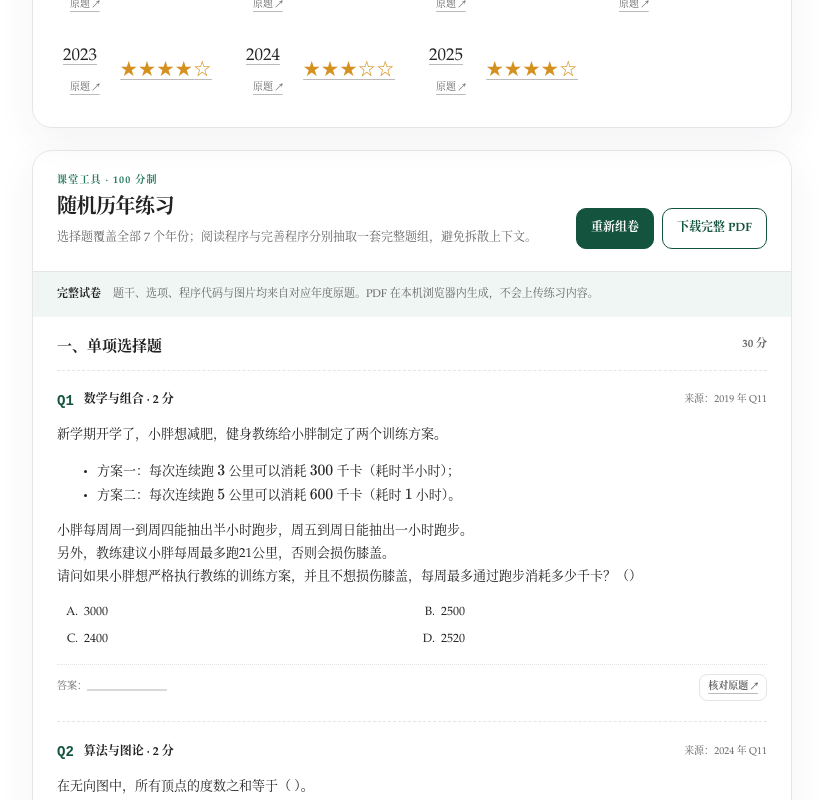
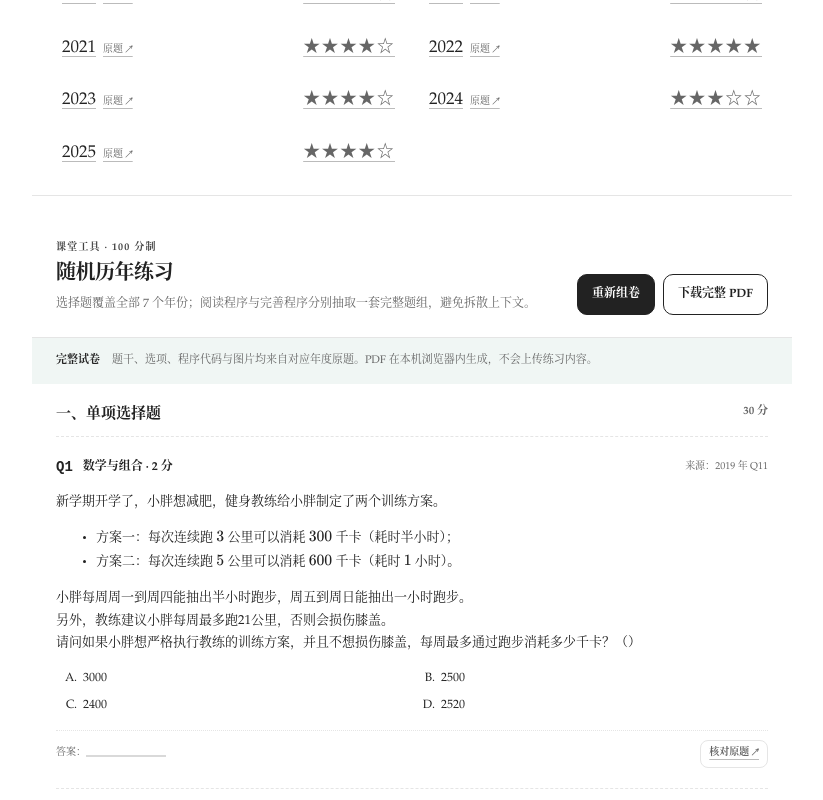
Before and after one commit to ShAn3003/shan3003.github.io, a Next.js app: page /csp-j in a window 1280 px wide. Shown: the part 680-1480 px from the top of the page, without its empty margins (228-1051 px from the left). Built offline with nearby package versions, Linux system fonts and the light colour scheme.

Commit message:
Align merged study pages with minimal site theme

```diff
--- a/app/globals.css
+++ b/app/globals.css
@@ -1,5 +1,9 @@
 :root {
   color-scheme: light;
+  --bg: #fff;
+  --surface: #fff;
+  --surface-solid: #fff;
+  --accent-dark: #333;
   --ink: #222;
   --muted: #666;
   --line: #e5e5e5;
@@ -394,3 +398,35 @@ body:has(.post) > .site-footer { display: none; }
   .memory-grid li, .memory-grid h3 { color: #111; }
   .memory-trap, .memory-mnemonic { color: #222; background: #f3f3f3; }
 }
+
+/* Keep the newly merged study tools consistent with the reading layout. */
+.csp-atlas { --csp-green: #444; --csp-green-dark: #222; --csp-star: #666; }
+.memory-handbook { --memory-green: #333; --memory-pale: #f5f5f5; }
+.csp-atlas *, .memory-handbook * { box-shadow: none; border-radius: 0; }
+.csp-intro, .csp-layout, .csp-resource-heading, .csp-resource-grid,
+.memory-hero, .memory-grid, .memory-sources, .memory-method ol, .memory-toolbar { grid-template-columns: minmax(0, 1fr); }
+.csp-intro h1, .memory-hero h1 { font-size: 34px; line-height: 1.3; letter-spacing: normal; }
+.csp-resource-heading h2 { font-size: 24px; letter-spacing: normal; }
+.csp-detail, .memory-toolbar { position: static; }
+.csp-detail { order: -1; }
+.csp-panel, .csp-filters, .csp-paper, .csp-detail,
+.memory-method, .memory-grid article { border: 0; border-bottom: 1px solid var(--line); }
+.memory-grid article, .csp-resource-grid > a { padding-inline: 0; }
+.csp-resource-grid > a { min-height: 0; border: 0; border-bottom: 1px solid var(--line); text-decoration: none; }
+.csp-atlas .csp-grid button { background: #f2f2f2; color: #222; border-color: #ddd; }
+.csp-atlas .csp-grid button.is-selected { background: #222; color: #fff; }
+.csp-atlas .csp-legend i { background: #ddd; }
+.memory-progress, .memory-sources, .memory-grid article.is-learned { color: #222; background: #f5f5f5; }
+.memory-progress > div { background: #ddd; }
+.memory-progress i { background: #444; }
+.memory-sources a, .memory-sources .eyebrow, .memory-sources p:not(.eyebrow) { color: #444; }
+.memory-sources li + li { border-color: #ddd; }
+.memory-trap, .memory-mnemonic { color: #333; background: #f5f5f5; }
+.csp-grid button:hover, .csp-resource-grid > a:hover, .memory-grid article:hover { transform: none; box-shadow: none; }
+.csp-question-content pre { color: #222; background: #f5f5f5; }
+.csp-question-content code { color: #333; background: #f5f5f5; }
+.csp-year-links { grid-template-columns: repeat(2, minmax(0, 1fr)); }
+@media (max-width: 620px) {
+  .csp-intro h1, .memory-hero h1 { font-size: 30px; }
+  .csp-year-links { grid-template-columns: minmax(0, 1fr); }
+}
```
